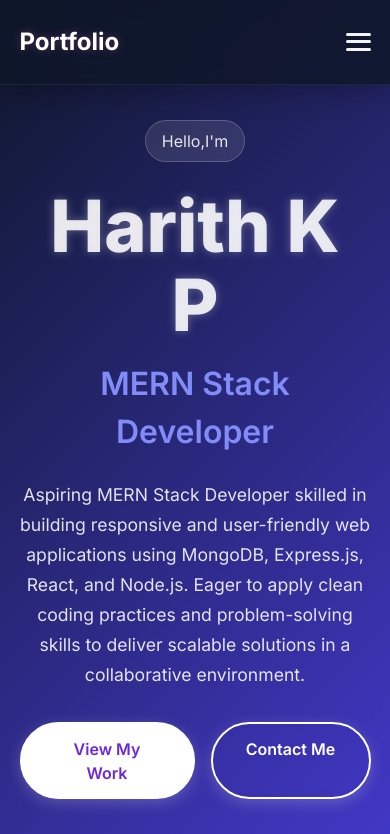
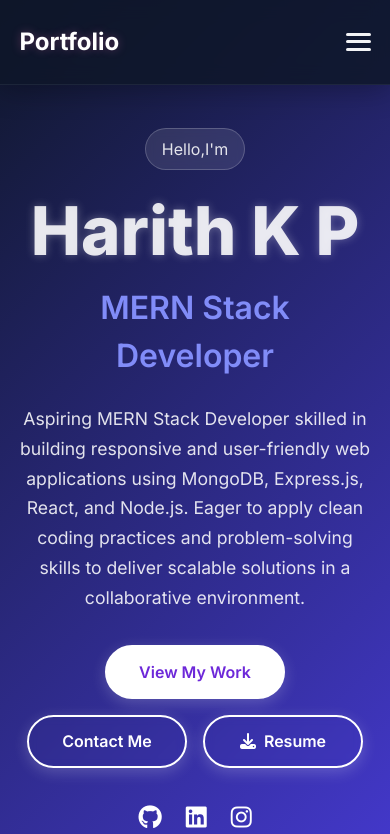
Before and after one commit to harith2255/portfolio-project, a React (Vite) app: page / in a window 390 px wide. Shown: the top 834 px of the page. Built offline with nearby package versions, Linux system fonts and the light colour scheme; no server answers.

Commit message:
Added resume dowload

```diff
--- a/src/App.css
+++ b/src/App.css
@@ -5,17 +5,17 @@
 }
 
 :root {
-  --primary-color: #6d28d9; /* Softer professional purple */
+  --primary-color: #6d28d9;
   --primary-dark: #4c1d95;
-  --secondary-color: #2563eb; /* Trustworthy deep blue */
-  --accent-color: #818cf8; /* Muted blue-purple */
-  --text-color: #f3f4f6; /* Slightly brighter */
-  --light-text: #a8b2d1; /* Better readability */
+  --secondary-color: #2563eb;
+  --accent-color: #818cf8;
+  --text-color: #f3f4f6;
+  --light-text: #a8b2d1;
   --background: #0f172a;
   --section-bg: #1e293b;
   --card-bg: #1e293b;
   --gradient-start: #0f172a;
-  --gradient-end: #4338ca; /* Blueish gradient end */
+  --gradient-end: #4338ca;
   --nav-bg: rgba(15, 23, 42, 0.85);
   --card-border: rgba(148, 163, 184, 0.1);
 }
@@ -25,7 +25,6 @@
   transform: translateY(20px);
   transition: opacity 0.6s ease-out, transform 0.6s ease-out;
   width: 100%;
-
   overflow: hidden;
 }
 
@@ -121,7 +120,7 @@
   transform-origin: 1px;
 }
 
-/* Animate hamburger bars when open */
+/* Animate hamburger bars */
 .bar.open:nth-child(1) {
   transform: rotate(45deg);
 }
@@ -145,8 +144,8 @@
   /* Hide desktop nav links and transform to mobile menu */
   .nav-links {
     position: fixed;
-    top: 70px; /* Below navbar */
-    right: -250px; /* Start completely off-screen */
+    top: 70px;
+    right: -250px;
     height: calc(100vh - 70px);
     width: 200px;
     background: var(--nav-bg);
@@ -154,21 +153,20 @@
     flex-direction: column;
     gap: 1.5rem;
     padding: 2rem;
-    transition: right 0.3s ease-in-out; /* Slide from right */
+    transition: right 0.3s ease-in-out;
     box-shadow: -2px 0 15px rgba(0, 0, 0, 0.3);
     border-left: 1px solid var(--card-border);
-    visibility: hidden; /* CRITICAL: Hide by default */
-    pointer-events: none; /* CRITICAL: Disable interactions when hidden */
+    visibility: hidden;
+    pointer-events: none;
   }
 
   /* Show mobile menu when open class is added */
   .nav-links.open {
-    right: 0; /* Slide into view */
-    visibility: visible; /* CRITICAL: Make visible when open */
-    pointer-events: auto; /* CRITICAL: Enable interactions when open */
+    right: 0;
+    visibility: visible;
+    pointer-events: auto;
   }
 
-  /* Ensure nav links stack vertically on mobile */
   .nav-links a {
     display: block;
     padding: 0.5rem 0;
@@ -199,8 +197,8 @@
     padding: 0 !important;
     box-shadow: none !important;
     border: none !important;
-    visibility: visible !important; /* CRITICAL: Always visible on desktop */
-    pointer-events: auto !important; /* CRITICAL: Always interactive on desktop */
+    visibility: visible !important;
+    pointer-events: auto !important;
   }
 
   /* Reset nav link styles for desktop */
@@ -254,7 +252,7 @@
   border: 1px solid rgba(255, 255, 255, 0.2);
 }
 .glitch {
-  font-size: 4.5rem;
+  font-size: 4.2rem;
   font-weight: 800;
   text-shadow: 0 0 10px rgba(255, 255, 255, 0.3);
   position: relative;
@@ -274,11 +272,14 @@
 }
 .cta-buttons {
   display: flex;
+  flex-wrap: wrap;
   gap: 1rem;
+  justify-content: center;
   margin-bottom: 2rem;
 }
 .cta-primary,
 .cta-secondary {
+  display: flex;
   padding: 0.8rem 2rem;
   border-radius: 50px;
   font-weight: 600;
--- a/src/components/Hero.jsx
+++ b/src/components/Hero.jsx
@@ -68,6 +68,20 @@ const Hero = () => {
             >
               {" "}
               Contact Me
+            </motion.a>
+            {/* Resume Download Button */}
+            <motion.a
+              href="/Harith-kp-resume.pdf"
+              download
+              className="cta-secondary"
+              whileHover={{ scale: 1.05 }}
+              whileTap={{ scale: 0.95 }}
+            >
+              <i
+                className="fas fa-download"
+                style={{ marginRight: "0.5rem" }}
+              ></i>
+              Resume
             </motion.a>
           </motion.div>
           <motion.div className="social-links" variants={staggerContainer}>
```
Also changed, not shown: 1 other file (tests, documents, lock files or other folders).
